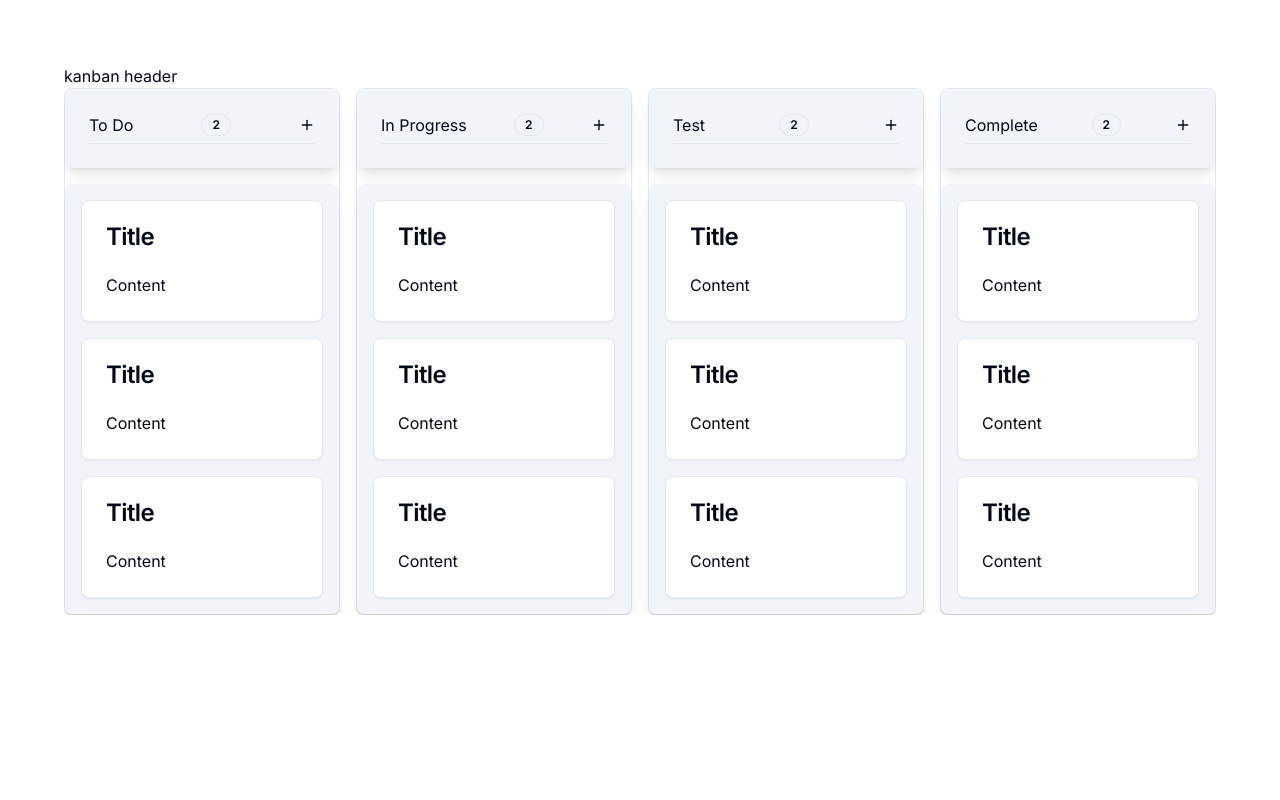
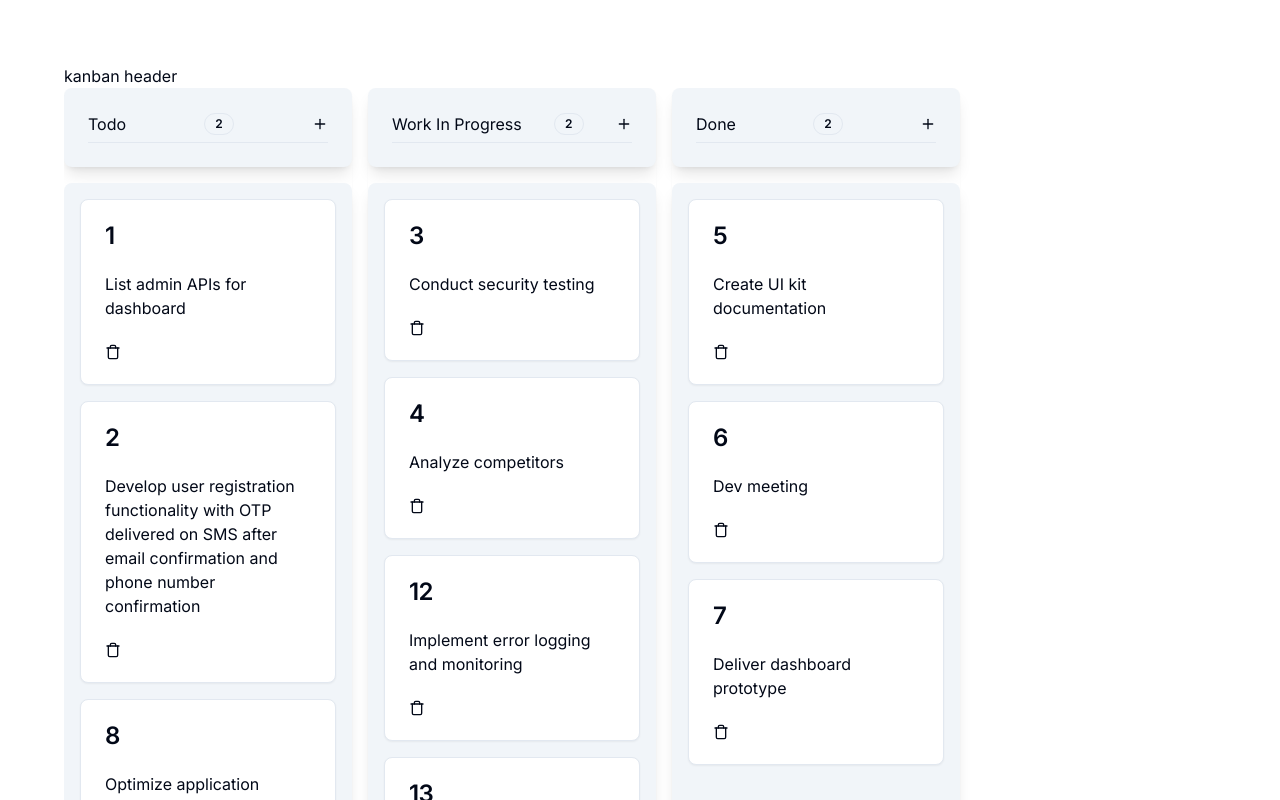
Before and after one commit to IsabelParedes/taskigrade, a Next.js app: page /board in a window 1280 px wide. Shown: the top 800 px of the page. Built offline with nearby package versions, Linux system fonts and the light colour scheme.

Commit message:
Implement drag and drop for tasks

```diff
--- a/package.json
+++ b/package.json
@@ -10,6 +10,9 @@
     "lint": "next lint"
   },
   "dependencies": {
+    "@dnd-kit/core": "^6.0.8",
+    "@dnd-kit/sortable": "^7.0.2",
+    "@dnd-kit/utilities": "^3.2.1",
     "@radix-ui/react-accordion": "^1.1.2",
     "@radix-ui/react-collapsible": "^1.0.3",
     "@radix-ui/react-dialog": "^1.0.5",
--- a/src/components/kanban/KanbanBoard.tsx
+++ b/src/components/kanban/KanbanBoard.tsx
@@ -1,17 +1,283 @@
 "use client";
 
+import {
+  DndContext,
+  DragEndEvent,
+  DragOverEvent,
+  DragOverlay,
+  DragStartEvent,
+  PointerSensor,
+  useSensor,
+  useSensors,
+} from "@dnd-kit/core";
+import { SortableContext, arrayMove } from "@dnd-kit/sortable";
+import { useMemo, useState } from "react";
+import { createPortal } from "react-dom";
+import KanbanCard from "./KanbanCard";
 import KanbanColumn from "./KanbanColumn";
 
 interface KanbanBoardProps {}
 
+export type Id = string | number;
+
+export type Column = {
+  id: Id;
+  title: string;
+};
+
+export type Task = {
+  id: Id;
+  columnId: Id;
+  content: string;
+};
+
+const defaultCols: Column[] = [
+  {
+    id: "todo",
+    title: "Todo",
+  },
+  {
+    id: "doing",
+    title: "Work in progress",
+  },
+  {
+    id: "done",
+    title: "Done",
+  },
+];
+
+const defaultTasks: Task[] = [
+  {
+    id: "1",
+    columnId: "todo",
+    content: "List admin APIs for dashboard",
+  },
+  {
+    id: "2",
+    columnId: "todo",
+    content:
+      "Develop user registration functionality with OTP delivered on SMS after email confirmation and phone number confirmation",
+  },
+  {
+    id: "3",
+    columnId: "doing",
+    content: "Conduct security testing",
+  },
+  {
+    id: "4",
+    columnId: "doing",
+    content: "Analyze competitors",
+  },
+  {
+    id: "5",
+    columnId: "done",
+    content: "Create UI kit documentation",
+  },
+  {
+    id: "6",
+    columnId: "done",
+    content: "Dev meeting",
+  },
+  {
+    id: "7",
+    columnId: "done",
+    content: "Deliver dashboard prototype",
+  },
+  {
+    id: "8",
+    columnId: "todo",
+    content: "Optimize application performance",
+  },
+  {
+    id: "9",
+    columnId: "todo",
+    content: "Implement data validation",
+  },
+  {
+    id: "10",
+    columnId: "todo",
+    content: "Design database schema",
+  },
+  {
+    id: "11",
+    columnId: "todo",
+    content: "Integrate SSL web certificates into workflow",
+  },
+  {
+    id: "12",
+    columnId: "doing",
+    content: "Implement error logging and monitoring",
+  },
+  {
+    id: "13",
+    columnId: "doing",
+    content: "Design and implement responsive UI",
+  },
+];
+
 const KanbanBoard = ({}: KanbanBoardProps) => {
+  const [tasks, setTasks] = useState<Task[]>(defaultTasks);
+  const [columns, setColumns] = useState<Column[]>(defaultCols);
+
+  const [activeColumn, setActiveColumn] = useState<Column | null>(null);
+  const [activeTask, setActiveTask] = useState<Task | null>(null);
+
+  const columnsId = useMemo(() => columns.map((col) => col.id), [columns]);
+
+  const sensors = useSensors(
+    useSensor(PointerSensor, {
+      activationConstraint: {
+        distance: 5, //need to drag for 5 pixels before event fires, lets buttons work so they're not always in the drag context
+      },
+    })
+  );
+
+  const createTask = (columnId: Id) => {
+    const newTask: Task = {
+      id: generateId(),
+      columnId,
+      content: `Task ${tasks.length + 1}`,
+    };
+
+    setTasks([...tasks, newTask]);
+  };
+
+  const deleteTask = (id: Id) => {
+    const filteredTasks = tasks.filter((task) => task.id !== id);
+    setTasks(filteredTasks);
+  };
+
+  const updateTask = (id: Id, content: string) => {
+    const newTasks = tasks.map((task) => {
+      if (task.id !== id) {
+        return task;
+      }
+      return { ...task, content };
+    });
+
+    setTasks(newTasks);
+  };
+
+  const generateId = () => {
+    return Math.floor(Math.random() * 10001);
+  };
+
+  const onDragStart = (e: DragStartEvent) => {
+    if (e.active.data.current?.type === "Column") {
+      setActiveColumn(e.active.data.current.column);
+      return;
+    }
+
+    if (e.active.data.current?.type === "Task") {
+      setActiveTask(e.active.data.current.task);
+      return;
+    }
+  };
+
+  const onDragEnd = (e: DragEndEvent) => {
+    setActiveColumn(null);
+    setActiveTask(null);
+
+    const { active, over } = e;
+    if (!over) {
+      // not over a valid element
+      return;
+    }
+
+    const activeColId = active.id;
+    const overColId = over.id;
+
+    if (activeColId === overColId) {
+      // dropped column in it's original spot
+      return;
+    }
+  };
+
+  const onDragOver = (e: DragOverEvent) => {
+    console.log("e", e);
+    const { active, over } = e;
+    if (!over) {
+      // not over a valid element
+      return;
+    }
+
+    const activeTaskId = active.id;
+    const overTaskId = over.id;
+
+    if (activeTaskId === overTaskId) {
+      // dropped task in it's original spot
+      return;
+    }
+
+    // check if active and over are tasks
+    const isActiveATask = active.data.current?.type === "Task";
+    const isOverATask = over.data.current?.type === "Task";
+
+    // this event is only for tasks
+    if (!isActiveATask) {
+      return;
+    }
+
+    // drop task on task
+    if (isActiveATask && isOverATask) {
+      setTasks((tasks) => {
+        const activeIndex = tasks.findIndex((t) => t.id === activeTaskId);
+        const overIndex = tasks.findIndex((t) => t.id === overTaskId);
+
+        tasks[activeIndex].columnId = tasks[overIndex].columnId;
+
+        return arrayMove(tasks, activeIndex, overIndex);
+      });
+    }
+
+    const isOverAColumn = over.data.current?.type === "Column";
+    // drop task on column
+    if (isActiveATask && isOverAColumn) {
+      setTasks((tasks) => {
+        const activeIndex = tasks.findIndex((t) => t.id === activeTaskId);
+
+        tasks[activeIndex].columnId = overTaskId;
+
+        // trigger a re-render
+        return arrayMove(tasks, activeIndex, activeIndex);
+      });
+    }
+  };
   return (
-    <div className="flex flex-nowrap gap-4 overflow-scroll">
-      <KanbanColumn title="to do" />
-      <KanbanColumn title="in progress" />
-      <KanbanColumn title="test" />
-      <KanbanColumn title="complete" />
-    </div>
+    <DndContext
+      sensors={sensors}
+      onDragStart={onDragStart}
+      onDragEnd={onDragEnd}
+      onDragOver={onDragOver}
+    >
+      <div className="flex flex-nowrap gap-4 overflow-scroll">
+        <SortableContext items={columnsId}>
+          {columns.map((col) => (
+            <KanbanColumn
+              key={col.id}
+              column={col}
+              tasks={tasks.filter((task) => task.columnId === col.id)}
+              deleteTask={deleteTask}
+              updateTask={updateTask}
+            />
+          ))}
+        </SortableContext>
+      </div>
+
+      {typeof window === "object" &&
+        createPortal(
+          <DragOverlay>
+            {activeTask ? (
+              <KanbanCard
+                task={activeTask}
+                deleteTask={deleteTask}
+                updateTask={updateTask}
+              />
+            ) : null}
+          </DragOverlay>,
+          document.body
+        )}
+    </DndContext>
   );
 };
 
--- a/src/components/kanban/KanbanCard.tsx
+++ b/src/components/kanban/KanbanCard.tsx
@@ -1,14 +1,115 @@
-import { Card, CardContent, CardHeader, CardTitle } from "../ui/card";
+"use client";
 
-interface KanbanCardProps {}
+import { useSortable } from "@dnd-kit/sortable";
+import { CSS } from "@dnd-kit/utilities";
+import { Trash } from "lucide-react";
+import { useState } from "react";
+import { Button } from "../ui/button";
+import {
+  Card,
+  CardContent,
+  CardFooter,
+  CardHeader,
+  CardTitle,
+} from "../ui/card";
+import { Input } from "../ui/input";
+import { Id, Task } from "./KanbanBoard";
 
-const KanbanCard = ({}: KanbanCardProps) => {
+interface KanbanCardProps {
+  task: Task;
+  deleteTask: (id: Id) => void;
+  updateTask: (id: Id, content: string) => void;
+}
+
+const KanbanCard = ({ task, deleteTask, updateTask }: KanbanCardProps) => {
+  const [mouseIsOver, setMouseIsOver] = useState(false);
+  const [editMode, setEditMode] = useState(false);
+
+  const {
+    setNodeRef,
+    attributes,
+    listeners,
+    transform,
+    transition,
+    isDragging,
+  } = useSortable({
+    id: task.id,
+    data: {
+      type: "Task",
+      task,
+    },
+  });
+
+  const style = {
+    transition,
+    transform: CSS.Transform.toString(transform),
+  };
+
+  const toggleEditMode = () => {
+    setEditMode((prev) => !prev);
+    setMouseIsOver(false);
+  };
+
+  if (isDragging) {
+    return <div ref={setNodeRef} style={style} className="opacity-30" />;
+  }
+
+  if (editMode) {
+    return (
+      <Card
+        ref={setNodeRef}
+        style={style}
+        {...attributes}
+        {...listeners}
+        onClick={toggleEditMode}
+        className="cursor-grab"
+      >
+        <CardHeader>
+          <CardTitle>{task.id}</CardTitle>
+        </CardHeader>
+        <CardContent>
+          <Input
+            value={task.content}
+            autoFocus
+            placeholder="Enter task here..."
+            onBlur={toggleEditMode}
+            onKeyDown={(e) => {
+              if (e.key === "Enter" && e.shiftKey) {
+                toggleEditMode;
+              }
+            }}
+            onChange={(e) => updateTask(task.id, e.target.value)}
+          />
+        </CardContent>
+      </Card>
+    );
+  }
+
   return (
-    <Card draggable="true" className="cursor-move">
+    <Card
+      ref={setNodeRef}
+      style={style}
+      {...attributes}
+      {...listeners}
+      onClick={toggleEditMode}
+      className="cursor-grab"
+    >
       <CardHeader>
-        <CardTitle>Title</CardTitle>
+        <CardTitle>{task.id}</CardTitle>
       </CardHeader>
-      <CardContent>Content</CardContent>
+      <CardContent>{task.content}</CardContent>
+      <CardFooter>
+        <Button
+          size={"icon"}
+          variant={"ghost"}
+          className="h-4 w-4"
+          onClick={() => {
+            deleteTask(task.id);
+          }}
+        >
+          <Trash />
+        </Button>
+      </CardFooter>
     </Card>
   );
 };
--- a/src/components/kanban/KanbanColumn.tsx
+++ b/src/components/kanban/KanbanColumn.tsx
@@ -1,24 +1,67 @@
+import { SortableContext, useSortable } from "@dnd-kit/sortable";
+import { useMemo } from "react";
 import { Card, CardContent, CardHeader } from "../ui/card";
 import { Separator } from "../ui/separator";
+import { Column, Id, Task } from "./KanbanBoard";
 import KanbanCard from "./KanbanCard";
 import KanbanHeader from "./KanbanHeader";
 
 interface KanbanColumnProps {
-  title: "to do" | "in progress" | "test" | "complete";
+  //title: "to do" | "in progress" | "test" | "complete";
+  column: Column;
+  tasks: Task[];
+  deleteTask: (id: Id) => void;
+  updateTask: (id: Id, content: string) => void;
 }
 
-const KanbanColumn = ({ title }: KanbanColumnProps) => {
+const KanbanColumn = ({
+  column,
+  tasks,
+  deleteTask,
+  updateTask,
+}: KanbanColumnProps) => {
+  const tasksIds = useMemo(() => {
+    return tasks.map((task) => task.id);
+  }, [tasks]);
+
+  const {
+    setNodeRef,
+    attributes,
+    listeners,
+    transform,
+    transition,
+    isDragging,
+  } = useSortable({
+    id: column.id,
+    data: {
+      type: "Column",
+      column,
+    },
+  });
+
   return (
-    <Card className="basis-1/4">
+    <Card
+      ref={setNodeRef}
+      {...attributes}
+      {...listeners}
+      className="basis-1/4 border-0"
+    >
       <CardHeader className="capitalize text-center bg-secondary shadow-lg rounded-lg">
-        <KanbanHeader title={title} />
+        <KanbanHeader title={column.title} />
         <Separator />
       </CardHeader>
 
-      <CardContent className="gap-4 flex flex-col mt-4 bg-muted p-4 shadow-lg rounded-lg">
-        <KanbanCard />
-        <KanbanCard />
-        <KanbanCard />
+      <CardContent className="gap-4 flex flex-col mt-4 bg-muted p-4 shadow-lg rounded-lg h-full">
+        <SortableContext items={tasksIds}>
+          {tasks.map((task) => (
+            <KanbanCard
+              key={task.id}
+              task={task}
+              deleteTask={deleteTask}
+              updateTask={updateTask}
+            />
+          ))}
+        </SortableContext>
       </CardContent>
     </Card>
   );
--- a/src/components/kanban/KanbanHeader.tsx
+++ b/src/components/kanban/KanbanHeader.tsx
@@ -11,7 +11,8 @@ import {
 } from "../ui/tooltip";
 
 interface KanbanHeaderProps {
-  title: "to do" | "in progress" | "test" | "complete";
+  title: string;
+  // title: "to do" | "in progress" | "test" | "complete";
 }
 
 const KanbanHeader = ({ title }: KanbanHeaderProps) => {
```
